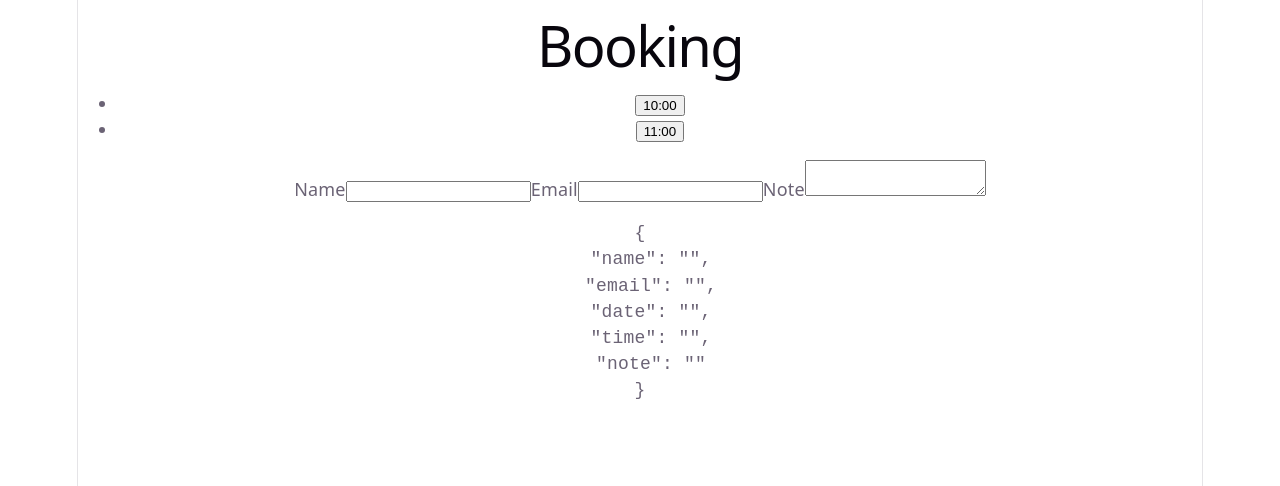
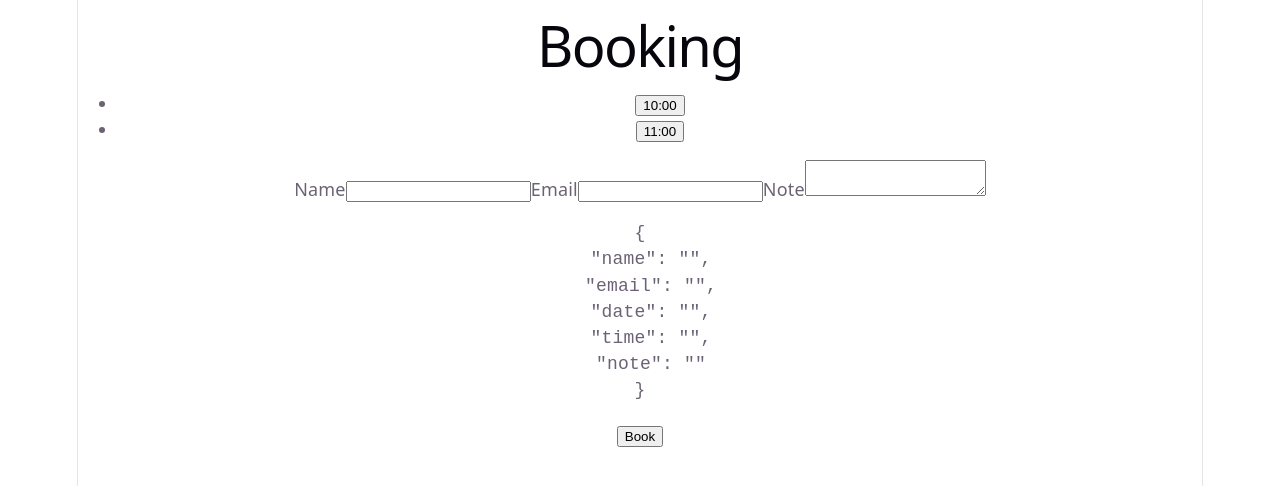
Before and after one commit to Ninabanina/booking-app, a React (Vite) app: page / in a window 1280 px wide. Shown: the top 486 px of the page. Built offline with nearby package versions, Linux system fonts and the light colour scheme.

Commit message:
Add form validation and submit handling

```diff
--- a/src/components/BookingForm.tsx
+++ b/src/components/BookingForm.tsx
@@ -1,5 +1,7 @@
 import { useState } from "react";
 import type { BookingFormData } from "../types";
+
+type FormErrors = Partial<Record<keyof BookingFormData, string>>
 
 const empty: BookingFormData ={
     name: '',
@@ -11,26 +13,47 @@ const empty: BookingFormData ={
 
 export function BookingForm() {
     const [form, setForm] = useState<BookingFormData>(empty)
+    const [errors, setErrors] = useState<FormErrors>({})
+
+    function validate(data: BookingFormData):FormErrors{
+        const next: FormErrors = {}
+        if(!data.name.trim()) next.name = 'Name is required'
+        if(!/^[^\s@]+@[^\s@]+\.[^\s@]+$/.test(data.email)) next.email = 'Enter a valid email'
+        return next
+    }
 
     function update(field: keyof BookingFormData, value: string) {
-        setForm({...form, [field]: value})
+        const next = {...form, [field]: value}
+        setForm(next)
+        setErrors(validate(next))
+    }
+
+    function handleSubmit(e:React.FormEvent<HTMLFormElement>) {
+        e.preventDefault()
+        const next = validate(form)
+        setErrors(next)
+        if (Object.keys(next).length >0) return
+        console.log('submit', form)
     }
 
     return (
-        <form>
+        <form onSubmit={handleSubmit}>
             <label>
                 Name
                 <input value={form.name} onChange={e => update('name', e.target.value)} />
+                {errors.name && <span style={{ color:'red' }}>{errors.name}</span>}
             </label>
             <label>
                 Email
                 <input type="email" value={form.email} onChange={e => update('email', e.target.value)} />
+                {errors.email && <span style={{ color:'red' }}>{errors.email}</span>}
             </label>
             <label>
                 Note
                 <textarea value={form.note} onChange={e => update('note', e.target.value)} />
             </label>
             <pre>{JSON.stringify(form, null, 2)}</pre>
+            <button type="submit" disabled={Object.keys(errors).length > 0}>Book</button>
         </form>
     )
 }
```
